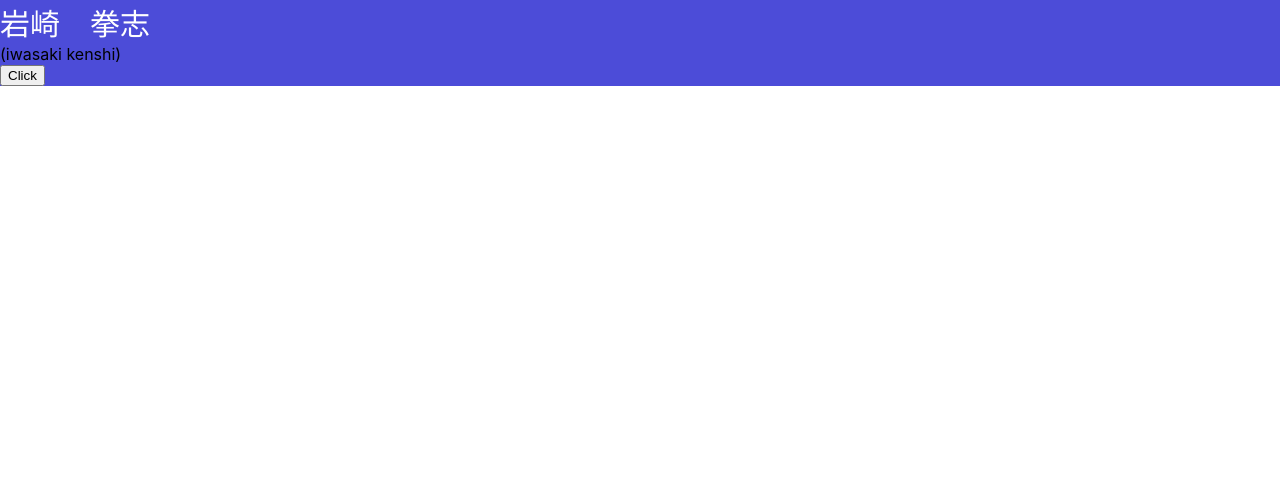
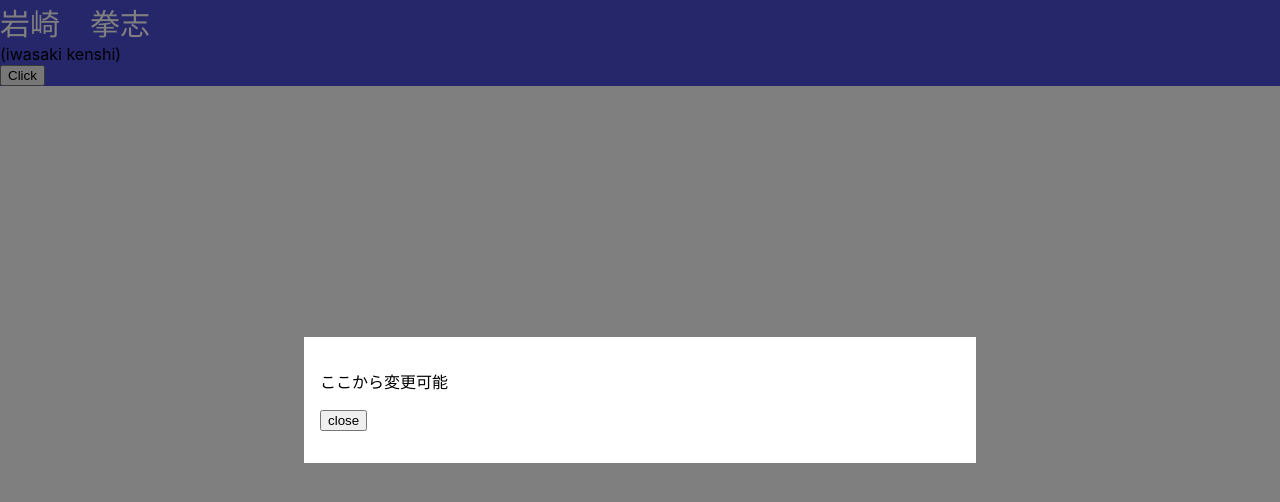
Before and after one commit to kensiiwasaki/react-mypage, a React (Create React App) app: page / in a window 1280 px wide. Both pictures are taken after a click on the button "Click". Shown: the top 502 px of the page. Built offline with nearby package versions, Linux system fonts and the light colour scheme.

Commit message:
モーダル完成

```diff
--- a/src/App.css
+++ b/src/App.css
@@ -32,3 +32,7 @@ div {
   padding: 1em;
   background: #fff;
 }
+
+button {
+  cursor: pointer;
+}
--- a/src/App.js
+++ b/src/App.js
@@ -12,8 +12,8 @@ function App() {
         <p className="furigana">(iwasaki kenshi)</p>
       </div>
       <div>
-        <button>Click</button>
-        <Modal show={show}/>
+        <button onClick={() => setShow(true)}>Click</button>
+        <Modal show={show} setShow={setShow} content="ここから変更可能" />
       </div>
     </header>
   );
--- a/src/components/modal.js
+++ b/src/components/modal.js
@@ -1,13 +1,16 @@
 import React from 'react';
 import '../App.css';
 
-function Modal(props) {
-    if(props.show) {
+function Modal({show, setShow, content}) {
+    const closeModal = () => {
+        setShow(false)
+    }
+    if(show) {
         return (
-        <div id="overlay">
-                  <div id="content">
-                    <p>モーダル</p>
-                    <p><button>close</button></p>
+        <div id="overlay" onClick={closeModal}>
+                  <div id="content" onClick={(e) => e.stopPropagation()}>
+                    <p>{content}</p>
+                    <p><button onClick={closeModal}>close</button></p>
                   </div>
                 </div>
         );
```
